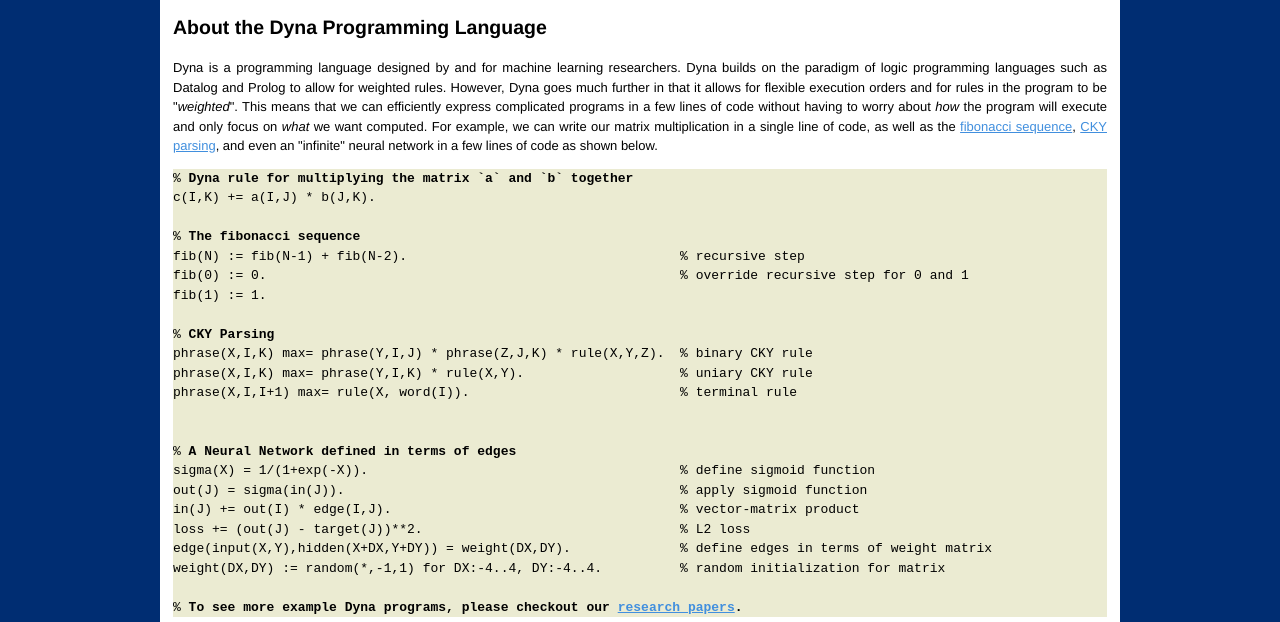
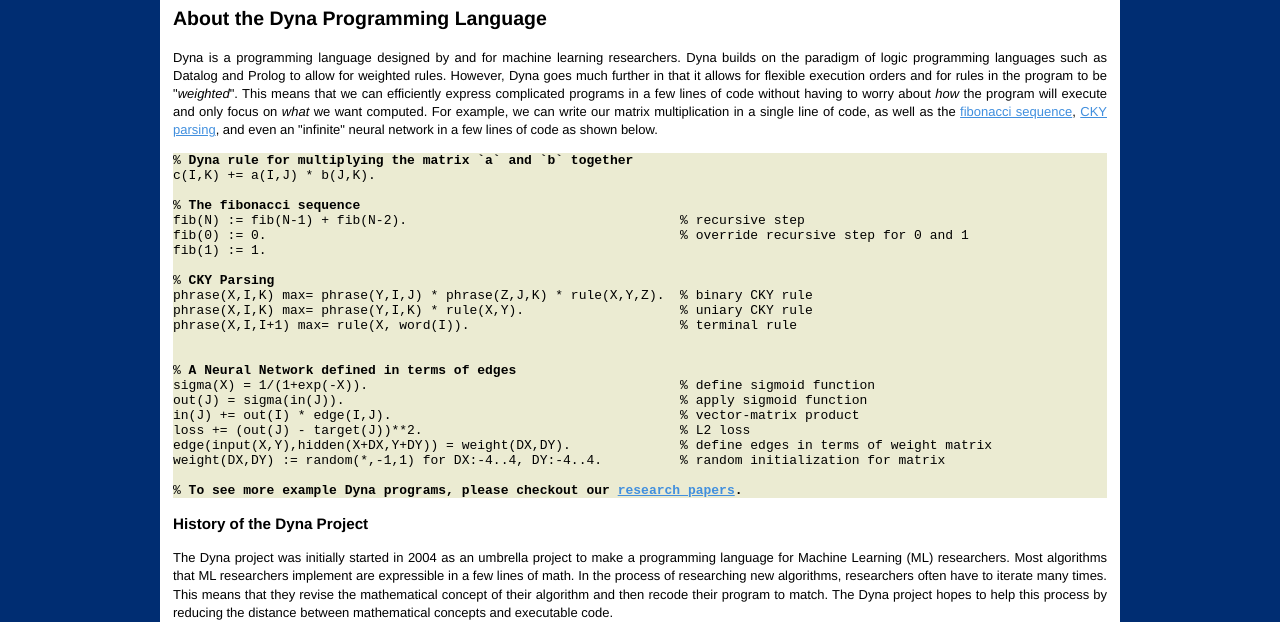
Before and after one commit to argolab/dyna.org, a plain HTML site: page index.html in a window 1280 px wide. Shown: the part 204-826 px from the top of the page. Drawn offline with Linux system fonts and the light colour scheme.

Commit message:
line height

```diff
--- a/index.html
+++ b/index.html
@@ -21,6 +21,7 @@
     body {
         font: 13px/1.5 'Helvetica Neue',Arial,'Liberation Sans',FreeSans,sans-serif;
         text-align: justify;
+        line-height: 1.4;
     }
     html {
         scroll-behavior: smooth;
@@ -63,6 +64,7 @@
     }
     pre {
         background-color: #EBEBD2;
+        line-height: normal;
     }
     pre code { padding: 0px; }
     .papers a {
```
